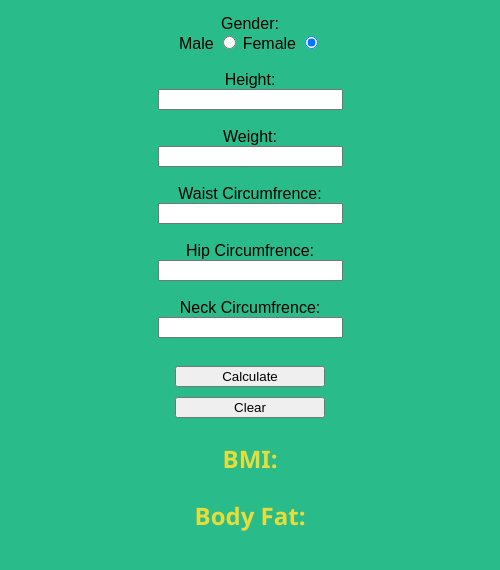
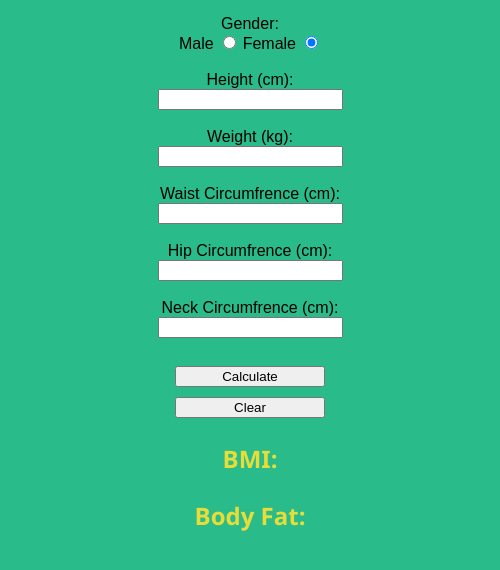
Before and after one commit to Alc2110/BodyCalculator, an Electron app: page index.html in a window 500 px wide. Shown: the part 128-698 px from the top of the page. Drawn offline with nearby package versions, Linux system fonts and the light colour scheme; no server answers.

Commit message:
add units to labels

```diff
--- a/index.html
+++ b/index.html
@@ -22,21 +22,21 @@
                 <input type="radio" id="female-option" value="Female" name="gender-selector" checked>
             </div><br>
 
-            <label for="height">Height:</label><br>
+            <label for="height">Height (cm):</label><br>
             <input type="number" step="any" id="height" name="height"><br><br>
 
-            <label for="weight">Weight:</label><br>
+            <label for="weight">Weight (kg):</label><br>
             <input type="number" step="any" id="weight" name="weight"><br><br>
 
-            <label for="w-circ">Waist Circumfrence:</label><br>
+            <label for="w-circ">Waist Circumfrence (cm):</label><br>
             <input type="number" step="any" id="w-circ" name="w-circ"><br><br>
 
             <div id="hc-group">
-                <label for="h-circ" id="hcir-label">Hip Circumfrence:</label><br>
+                <label for="h-circ" id="hcir-label">Hip Circumfrence (cm):</label><br>
                 <input type="number" step="any" id="h-circ" name="h-circ">
             </div><br>
 
-            <label for="n-circ">Neck Circumfrence:</label><br>
+            <label for="n-circ">Neck Circumfrence (cm):</label><br>
             <input type="number" step="any" id="n-circ" name="n-circ"><br><br>
 
             <input type="button" id="calculate-button" value="Calculate"/>
```
